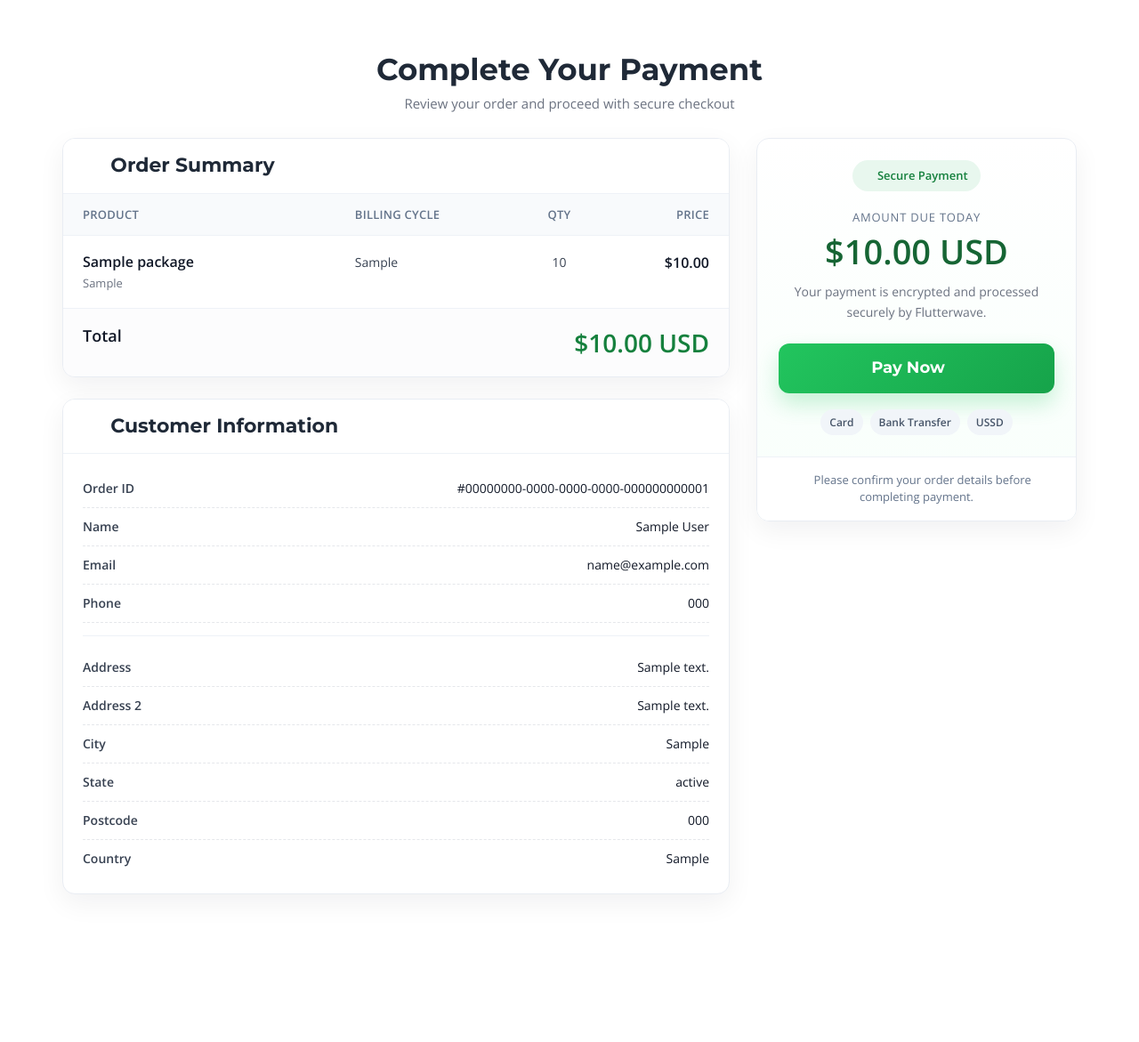
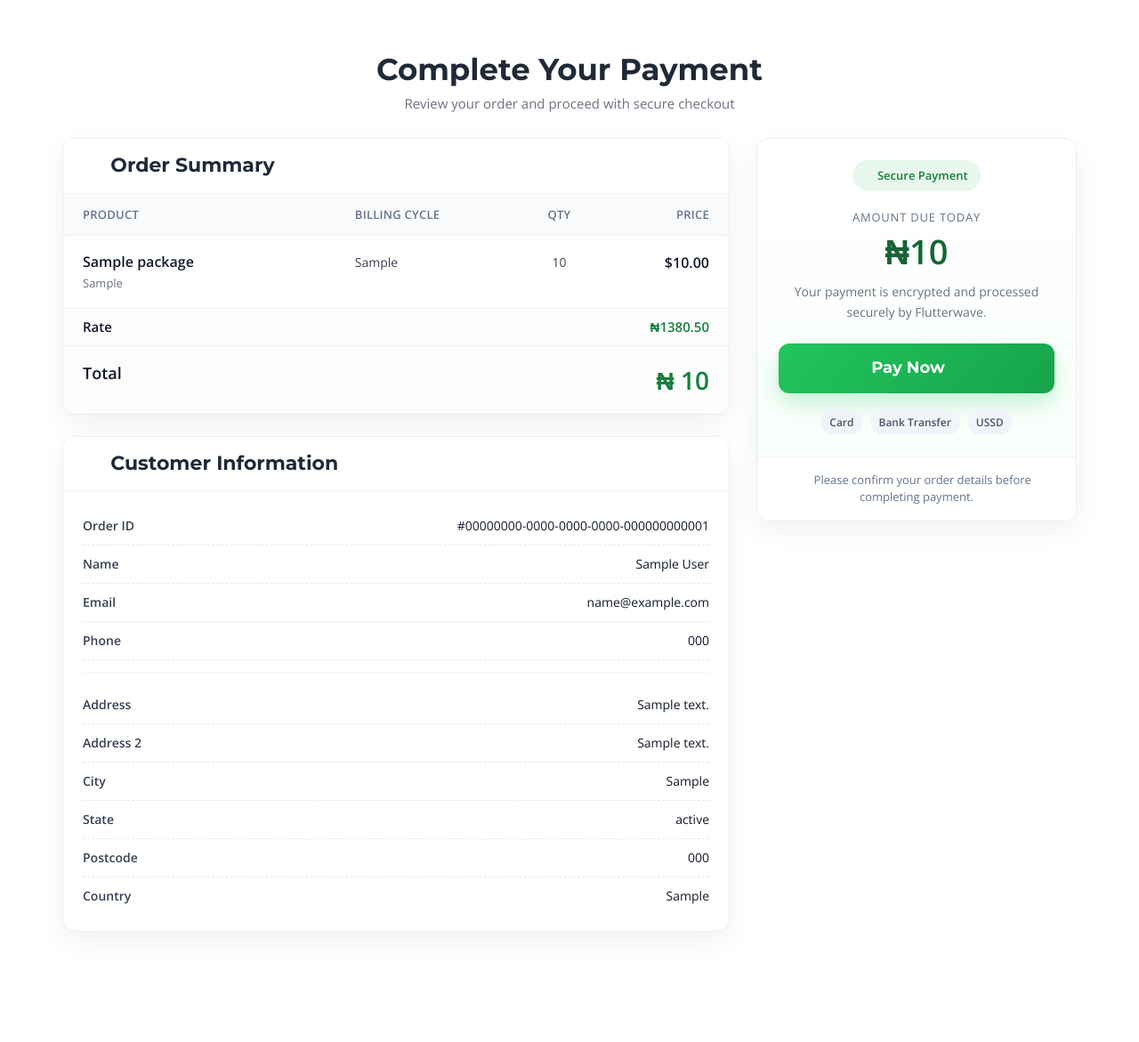
Before and after one commit to Devl-ad/flashost, a Django app: page /payment/00000000-0000-0000-0000-000000000001/ in a window 1280 px wide. Shown: the whole page at 89% size. Before the commit the page ends 1005 px from the top, so only its background shows below. Run offline with Django 4.2, Linux system fonts and the light colour scheme; tables that the repository leaves empty hold one stand-in row (values such as "Sample post"); some libraries are stand-ins or nearby versions; some web fonts are replaced.

Commit message:
modified

```diff
--- a/baseapp/settings.py
+++ b/baseapp/settings.py
@@ -40,6 +40,7 @@ INSTALLED_APPS = [
     "django.contrib.sessions",
     "django.contrib.messages",
     "django.contrib.staticfiles",
+    "django.contrib.humanize",
     "home",
 ]
 
--- a/home/views.py
+++ b/home/views.py
@@ -10,6 +10,9 @@ from django.shortcuts import get_object_or_404, redirect, render
 from .models import Package, Order, OrderItem
 
 
+rate_today = Decimal("1380.50")
+
+
 def payment_page(request, order_id):
     order = get_object_or_404(Order, id=order_id)
 
@@ -18,6 +21,7 @@ def payment_page(request, order_id):
         "payment.html",
         {
             "order": order,
+            "rate_today": rate_today,
             "flutterwave_public_key": settings.FLW_PUBLIC_KEY,
             "redirect_url": request.build_absolute_uri(
                 "/payment/flutterwave/callback/"
@@ -36,6 +40,7 @@ def get_client_ip(request):
 def checkout_page(request):
     cart = request.session.get("cart", {})
     items = []
+    # rate = Decimal("1450.5")
     total = Decimal("0.00")
 
     for package_id, cart_item in cart.items():
@@ -48,7 +53,10 @@ def checkout_page(request):
             continue
 
         subtotal = unit_price * quantity
-        total += subtotal
+
+        subtotal__ = subtotal * rate_today
+
+        total += subtotal__
 
         items.append(
             {
@@ -135,7 +143,7 @@ def checkout_page(request):
             country=country,
             notes=notes,
             total_amount=total,
-            currency="USD",
+            currency="NGN",
             status="pending",
         )
         order.flutterwave_tx_ref = f"order-{order.id}"
--- a/templates/affiliate.html
+++ b/templates/affiliate.html
@@ -22,7 +22,7 @@
             <br /><br />
             The service provider has to safeguard the contentment of principal
             requirements at any cost. But it is problematic for a beginner to
-            decide a VPS service in minimal fitm. Forex VPS Pro makes this task
+            decide a VPS service in minimal fitm. Forex FLASHOST makes this task
             simpler for traders. We have initiated a free forex VPS hosting
             service categorized into different packages verying in RAV & CPU
             capacity, disk space, bandwidth, etc.
--- a/templates/cart.html
+++ b/templates/cart.html
@@ -6,7 +6,7 @@
     <meta name="viewport" content="width=device-width, initial-scale=1" />
     <meta name="robots" content="noindex, nofollow" />
 
-    <title>Shopping Cart - Server Solutions, VPS Pro</title>
+    <title>Shopping Cart - Server Solutions, FLASHOST</title>
 
     <!-- Bootstrap -->
     <link href="/assets/css/v2/bootstrap.min.css" rel="stylesheet" />
--- a/templates/checkout.html
+++ b/templates/checkout.html
@@ -1,3 +1,4 @@
+{% load humanize %}
 <!doctype html>
 <html lang="en">
   <head>
@@ -6,7 +7,7 @@
     <meta name="viewport" content="width=device-width, initial-scale=1" />
     <meta name="robots" content="noindex, nofollow" />
 
-    <title>Shopping Cart - Server Solutions, VPS Pro</title>
+    <title>Shopping Cart - Server Solutions, FLASHOST</title>
 
     <!-- Bootstrap -->
     <link href="/assets/css/v2/bootstrap.min.css" rel="stylesheet" />
@@ -706,7 +707,7 @@
                 class="alert alert-success text-center large-text"
                 role="alert"
               >
-                Total Due Today: &nbsp; <strong>${{ total }} USD</strong>
+                Total Due Today: &nbsp; <strong>&#8358;{{ total|floatformat:0|intcomma }}</strong>
               </div>
 
               <div
--- a/templates/index.html
+++ b/templates/index.html
@@ -150,7 +150,7 @@
                 <p
                   class="text-lg md:text-xl 2xl:text-2xl text-black xl:pr-20 2xl:pr-32"
                 >
-                  Get Fully Managed High End Dedicated Server from FxVps Pro
+                  Get Fully Managed High End Dedicated Server from FxFLASHOST
                 </p>
                 <div class="flex flex-wrap xl:flex-nowrap xl:gap-5 gap-3 pt-2">
                   <div class="xl:space-y-5 space-y-3 min-w-[250px]">
@@ -556,7 +556,7 @@
                 Effective Hosting
               </h3>
               <p class="text-dark text-base md:text-lg">
-                Forex VPS pro will introduce you with ultra-fast hosting
+                Forex FLASHOST will introduce you with ultra-fast hosting
                 experience. It could be any platform or website; this VPS can
                 deliver 3x faster speed than the regular server.
               </p>
--- a/templates/payment.html
+++ b/templates/payment.html
@@ -1,3 +1,4 @@
+{% load humanize %}
 <!doctype html>
 <html lang="en">
   <head>
@@ -6,7 +7,7 @@
     <meta name="viewport" content="width=device-width, initial-scale=1" />
     <meta name="robots" content="noindex, nofollow" />
 
-    <title>Shopping Cart - Server Solutions, VPS Pro</title>
+    <title>Shopping Cart - Server Solutions, FLASHOST</title>
 
     <!-- Bootstrap -->
     <link href="/assets/css/v2/bootstrap.min.css" rel="stylesheet" />
@@ -563,16 +564,44 @@
                     </div>
                     {% endfor %}
                   </div>
+                  <style>
+                    .panel-footer.first {
+                      padding: 10px 22px !important;
+                    }
+                    .panel-footer.first .summary-total-amount,
+                    .panel-footer.first .summary-total-labe {
+                      font-size: 15px !important;
+                    }
+                  </style>
 
+                  <div class="panel-footer first summary-footer">
+                    <div class="row">
+                      <div class="col-xs-6">
+                        <span
+                          class="summary-total-label"
+                          style="font-size: 15px !important"
+                          >Rate</span
+                        >
+                      </div>
+                      <div class="col-xs-6 text-right">
+                        <span class="summary-total-amount">
+                          &#8358;{{ rate_today}}
+                        </span>
+                      </div>
+                    </div>
+                  </div>
                   <div class="panel-footer summary-footer">
                     <div class="row">
                       <div class="col-xs-6">
                         <span class="summary-total-label">Total</span>
                       </div>
                       <div class="col-xs-6 text-right">
-                        <span class="summary-total-amount"
-                          >${{ order.total_amount }} {{ order.currency }}</span
-                        >
+                        <span class="summary-total-amount">
+                          <!--  -->
+                          &#8358;
+                          <!--  -->
+                          {{ order.total_amount|floatformat:0|intcomma }}
+                        </span>
                       </div>
                     </div>
                   </div>
@@ -658,7 +687,7 @@
                       <div class="payment-amount-wrap">
                         <div class="payment-amount-label">Amount Due Today</div>
                         <div class="payment-amount">
-                          ${{ order.total_amount }} {{ order.currency }}
+                          &#8358;{{ order.total_amount|floatformat:0|intcomma }}
                         </div>
                       </div>
 
@@ -723,7 +752,7 @@
           },
 
           customizations: {
-            title: "FLASHOSTPro",
+            title: "FLASHOST",
             description: "Payment for Order {{ order.id }}",
             logo: "/static/images/logo.png",
           },
--- a/templates/payment_failed.html
+++ b/templates/payment_failed.html
@@ -6,7 +6,7 @@
     <meta name="viewport" content="width=device-width, initial-scale=1" />
     <meta name="robots" content="noindex, nofollow" />
 
-    <title>Shopping Cart - Server Solutions, VPS Pro</title>
+    <title>Shopping Cart - Server Solutions, FLASHOST</title>
 
     <!-- Bootstrap -->
     <link href="/assets/css/v2/bootstrap.min.css" rel="stylesheet" />
--- a/templates/payment_success.html
+++ b/templates/payment_success.html
@@ -6,7 +6,7 @@
     <meta name="viewport" content="width=device-width, initial-scale=1" />
     <meta name="robots" content="noindex, nofollow" />
 
-    <title>Shopping Cart - Server Solutions, VPS Pro</title>
+    <title>Shopping Cart - Server Solutions, FLASHOST</title>
 
     <!-- Bootstrap -->
     <link href="/assets/css/v2/bootstrap.min.css" rel="stylesheet" />
```
